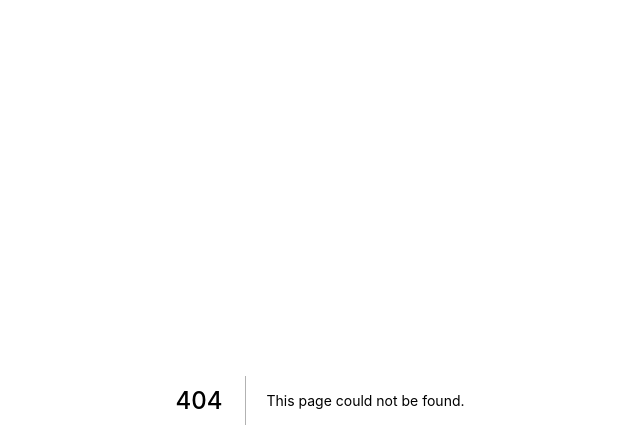
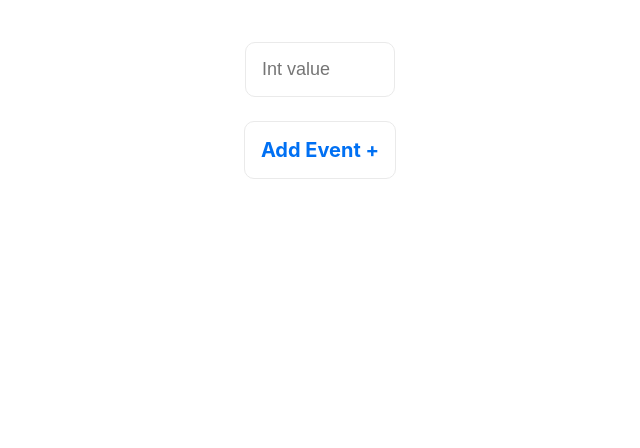
Before and after one commit to chukwuma-azubuike/addinex, a Next.js app: page /add in a window 1280 px wide. Before the commit this address had no page. Shown: the top 448 px of the page, without its empty margins (320-960 px from the left). Built offline with nearby package versions, Linux system fonts and the light colour scheme.

Commit message:
Initial commit

```diff
--- a/package.json
+++ b/package.json
@@ -9,9 +9,12 @@
     "lint": "next lint"
   },
   "dependencies": {
+    "@apollo/client": "^3.4.16",
+    "graphql": "^15.6.1",
     "next": "11.1.2",
     "react": "17.0.2",
-    "react-dom": "17.0.2"
+    "react-dom": "17.0.2",
+    "react-tabs": "^3.2.2"
   },
   "devDependencies": {
     "@types/react": "17.0.33",
--- /dev/null
+++ b/pages/add.tsx
@@ -0,0 +1,27 @@
+import type { NextPage } from 'next'
+import styles from '../styles/Home.module.css'
+import Link from 'next/link'
+
+const Add: NextPage = () => {
+
+    const handleClick = () => {
+        let timestamp = Math.floor(Date.now() / 1000)
+        console.log(timestamp)
+        alert(timestamp)
+    }
+
+    return (
+        <div className={styles.container}>
+            <main className={styles.main} >
+                <input type='number' placeholder='Int value' />
+                <h1 className={styles.title}>
+                    <Link href="/">
+                        <a onClick={handleClick} className={styles.card}>Add Event +</a>
+                    </Link>
+                </h1>
+            </main>
+        </div>
+    )
+}
+
+export default Add
--- a/styles/Home.module.css
+++ b/styles/Home.module.css
@@ -3,18 +3,15 @@
   padding: 0 0.5rem;
   display: flex;
   flex-direction: column;
-  justify-content: center;
   align-items: center;
-  height: 100vh;
 }
 
 .main {
-  padding: 5rem 0;
+  padding: 2rem 0;
   flex: 1;
   display: flex;
   flex-direction: column;
-  justify-content: center;
-  align-items: center;
+  width: 80%;
 }
 
 .footer {
@@ -26,28 +23,29 @@
   align-items: center;
 }
 
+.footer img {
+  margin-left: 0.5rem;
+}
+
 .footer a {
   display: flex;
   justify-content: center;
   align-items: center;
-  flex-grow: 1;
+}
+
+.a {
+  color: inherit;
+  text-decoration: none;
 }
 
 .title a {
   color: #0070f3;
   text-decoration: none;
-}
-
-.title a:hover,
-.title a:focus,
-.title a:active {
-  text-decoration: underline;
+  font-size: 20px;
 }
 
 .title {
-  margin: 0;
   line-height: 1.15;
-  font-size: 4rem;
 }
 
 .title,
@@ -65,8 +63,8 @@
   border-radius: 5px;
   padding: 0.75rem;
   font-size: 1.1rem;
-  font-family: Menlo, Monaco, Lucida Console, Liberation Mono, DejaVu Sans Mono,
-    Bitstream Vera Sans Mono, Courier New, monospace;
+  font-family: Menlo, Monaco, Lucida Console, Liberation Mono,
+    DejaVu Sans Mono, Bitstream Vera Sans Mono, Courier New, monospace;
 }
 
 .grid {
@@ -74,20 +72,21 @@
   align-items: center;
   justify-content: center;
   flex-wrap: wrap;
+
   max-width: 800px;
   margin-top: 3rem;
 }
 
 .card {
   margin: 1rem;
-  padding: 1.5rem;
+  flex-basis: 45%;
+  padding: 1rem;
   text-align: left;
   color: inherit;
   text-decoration: none;
   border: 1px solid #eaeaea;
   border-radius: 10px;
   transition: color 0.15s ease, border-color 0.15s ease;
-  width: 45%;
 }
 
 .card:hover,
@@ -97,7 +96,7 @@
   border-color: #0070f3;
 }
 
-.card h2 {
+.card h3 {
   margin: 0 0 1rem 0;
   font-size: 1.5rem;
 }
@@ -110,7 +109,6 @@
 
 .logo {
   height: 1em;
-  margin-left: 0.5rem;
 }
 
 @media (max-width: 600px) {
--- a/styles/globals.css
+++ b/styles/globals.css
@@ -1,9 +1,7 @@
-html,
-body {
+html, body {
   padding: 0;
   margin: 0;
-  font-family: -apple-system, BlinkMacSystemFont, Segoe UI, Roboto, Oxygen,
-    Ubuntu, Cantarell, Fira Sans, Droid Sans, Helvetica Neue, sans-serif;
+  font-family: -apple-system, BlinkMacSystemFont, Segoe UI, Roboto, Oxygen, Ubuntu, Cantarell, Fira Sans, Droid Sans, Helvetica Neue, sans-serif;
 }
 
 a {
@@ -14,3 +12,18 @@ a {
 * {
   box-sizing: border-box;
 }
+
+input {
+  outline: none;
+  width: 150px;
+  margin: 10px auto;
+  flex-basis: 45%;
+  padding: 1rem;
+  text-align: left;
+  font-size: large;
+  color: inherit;
+  text-decoration: none;
+  border: 1px solid #eaeaea;
+  border-radius: 10px;
+  transition: color 0.15s ease, border-color 0.15s ease;
+}
```
Also changed, not shown: pages/index.tsx (+24 -51 lines), public/images/logo.png (added), 1 other file (tests, documents, lock files or other folders).
